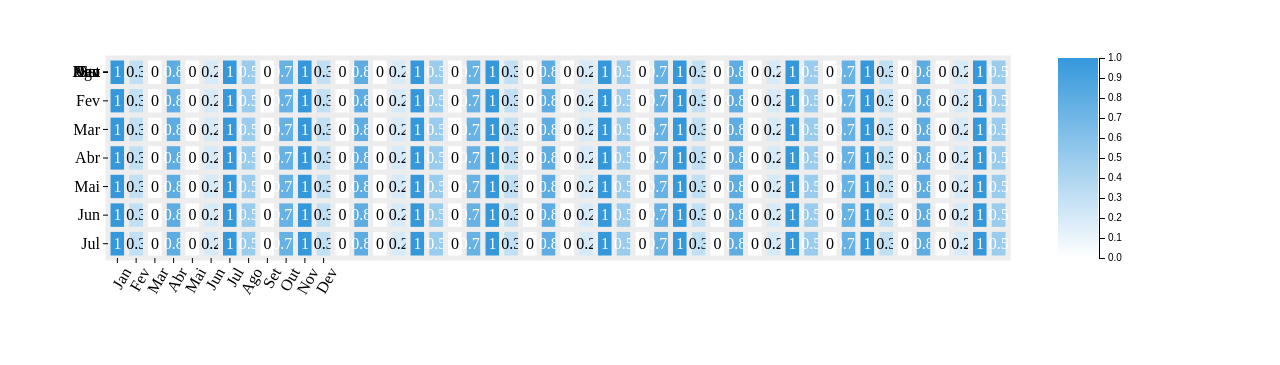
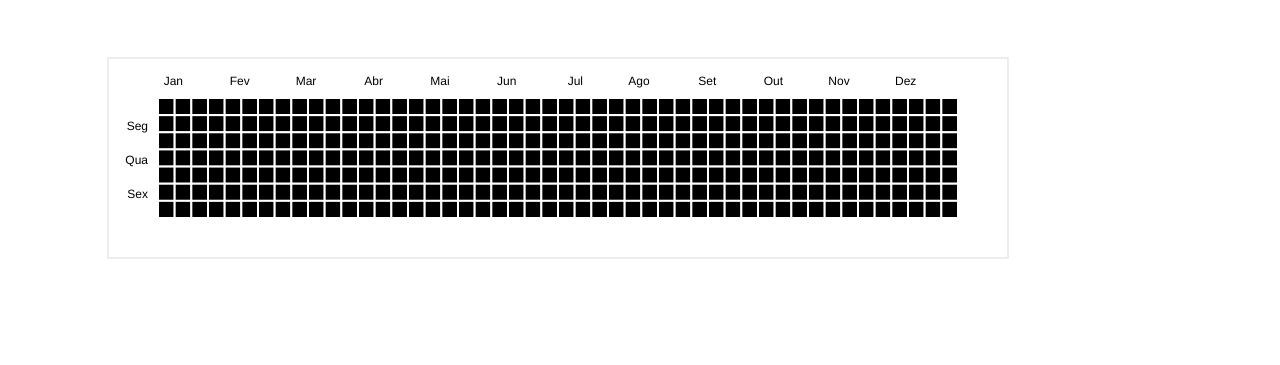
Before and after one commit to tsleolima/gitGraphs, a plain HTML site: page index.html in a window 1280 px wide. Drawn offline with nearby package versions, Linux system fonts and the light colour scheme.

Commit message:
refatorando e deixando mais bonito

```diff
--- a/index.html
+++ b/index.html
@@ -4,7 +4,7 @@
 <head>
     <meta charset="UTF-8">
     <meta name="viewport" content="width=device-width, initial-scale=1.0">
-    <title>Correlation Matrix</title>
+    <title>Gráfico GitHub-D3</title>
     <link rel="stylesheet" type="text/css" href="style.css" />
     <script type="text/javascript" src="https://cdnjs.cloudflare.com/ajax/libs/d3/3.5.17/d3.min.js"></script>
 </head>
@@ -16,26 +16,25 @@
 
     <script>
         var correlationMatrix = [
-            [1, 0.3, 0, 0.8, 0, 0.2, 1, 0.5, 0, 0.75,1, 0.3, 0, 0.8, 0, 0.2, 1, 0.5, 0, 0.75,1, 0.3, 0, 0.8, 0, 0.2, 1, 0.5, 0, 0.75,1, 0.3, 0, 0.8, 0, 0.2, 1, 0.5, 0, 0.75,1, 0.3, 0, 0.8, 0, 0.2, 1, 0.5],
-            [1, 0.3, 0, 0.8, 0, 0.2, 1, 0.5, 0, 0.75,1, 0.3, 0, 0.8, 0, 0.2, 1, 0.5, 0, 0.75,1, 0.3, 0, 0.8, 0, 0.2, 1, 0.5, 0, 0.75,1, 0.3, 0, 0.8, 0, 0.2, 1, 0.5, 0, 0.75,1, 0.3, 0, 0.8, 0, 0.2, 1, 0.5],
-            [1, 0.3, 0, 0.8, 0, 0.2, 1, 0.5, 0, 0.75,1, 0.3, 0, 0.8, 0, 0.2, 1, 0.5, 0, 0.75,1, 0.3, 0, 0.8, 0, 0.2, 1, 0.5, 0, 0.75,1, 0.3, 0, 0.8, 0, 0.2, 1, 0.5, 0, 0.75,1, 0.3, 0, 0.8, 0, 0.2, 1, 0.5],
-            [1, 0.3, 0, 0.8, 0, 0.2, 1, 0.5, 0, 0.75,1, 0.3, 0, 0.8, 0, 0.2, 1, 0.5, 0, 0.75,1, 0.3, 0, 0.8, 0, 0.2, 1, 0.5, 0, 0.75,1, 0.3, 0, 0.8, 0, 0.2, 1, 0.5, 0, 0.75,1, 0.3, 0, 0.8, 0, 0.2, 1, 0.5],
-            [1, 0.3, 0, 0.8, 0, 0.2, 1, 0.5, 0, 0.75,1, 0.3, 0, 0.8, 0, 0.2, 1, 0.5, 0, 0.75,1, 0.3, 0, 0.8, 0, 0.2, 1, 0.5, 0, 0.75,1, 0.3, 0, 0.8, 0, 0.2, 1, 0.5, 0, 0.75,1, 0.3, 0, 0.8, 0, 0.2, 1, 0.5],
-            [1, 0.3, 0, 0.8, 0, 0.2, 1, 0.5, 0, 0.75,1, 0.3, 0, 0.8, 0, 0.2, 1, 0.5, 0, 0.75,1, 0.3, 0, 0.8, 0, 0.2, 1, 0.5, 0, 0.75,1, 0.3, 0, 0.8, 0, 0.2, 1, 0.5, 0, 0.75,1, 0.3, 0, 0.8, 0, 0.2, 1, 0.5],
-            [1, 0.3, 0, 0.8, 0, 0.2, 1, 0.5, 0, 0.75,1, 0.3, 0, 0.8, 0, 0.2, 1, 0.5, 0, 0.75,1, 0.3, 0, 0.8, 0, 0.2, 1, 0.5, 0, 0.75,1, 0.3, 0, 0.8, 0, 0.2, 1, 0.5, 0, 0.75,1, 0.3, 0, 0.8, 0, 0.2, 1, 0.5]
+            [1, 0.3, 0, 0.8, 0, 0.2, 1, 0.5, 0, 0.75, 1, 0.3, 0, 0.8, 0, 0.2, 1, 0.5, 0, 0.75, 1, 0.3, 0, 0.8, 0, 0.2, 1, 0.5, 0, 0.75, 1, 0.3, 0, 0.8, 0, 0.2, 1, 0.5, 0, 0.75, 1, 0.3, 0, 0.8, 0, 0.2, 1, 0.5],
+            [1, 0.3, 0, 0.8, 0, 0.2, 1, 0.5, 0, 0.75, 1, 0.3, 0, 0.8, 0, 0.2, 1, 0.5, 0, 0.75, 1, 0.3, 0, 0.8, 0, 0.2, 1, 0.5, 0, 0.75, 1, 0.3, 0, 0.8, 0, 0.2, 1, 0.5, 0, 0.75, 1, 0.3, 0, 0.8, 0, 0.2, 1, 0.5],
+            [0.5, 0.3, 0, 0.8, 0, 0.2, 1, 0.5, 0, 0.75, 1, 0.3, 0, 0.8, 0, 0.2, 1, 0.5, 0, 0.75, 1, 0.3, 0, 0.8, 0, 0.2, 1, 0.5, 0, 0.75, 1, 0.3, 0, 0.8, 0, 0.2, 1, 0.5, 0, 0.75, 1, 0.3, 0, 0.8, 0, 0.2, 1, 0.5],
+            [0.7, 0.3, 0, 0.8, 0, 0.2, 1, 0.5, 0, 0.75, 1, 0.3, 0, 0.8, 0, 0.2, 1, 0.5, 0, 0.75, 1, 0.3, 0, 0.8, 0, 0.2, 1, 0.5, 0, 0.75, 1, 0.3, 0, 0.8, 0, 0.2, 1, 0.5, 0, 0.75, 1, 0.3, 0, 0.8, 0, 0.2, 1, 0.5],
+            [1, 0.3, 0, 0.8, 0, 0.2, 1, 0.5, 0, 0.75, 1, 0.3, 0, 0.8, 0, 0.2, 1, 0.5, 0, 0.75, 1, 0.3, 0, 0.8, 0, 0.2, 1, 0.5, 0, 0.75, 1, 0.3, 0, 0.8, 0, 0.2, 1, 0.5, 0, 0.75, 1, 0.3, 0, 0.8, 0, 0.2, 1, 0.5],
+            [0.2, 0.3, 0, 0.8, 0, 0.2, 1, 0.5, 0, 0.75, 1, 0.3, 0, 0.8, 0, 0.2, 1, 0.5, 0, 0.75, 1, 0.3, 0, 0.8, 0, 0.2, 1, 0.5, 0, 0.75, 1, 0.3, 0, 0.8, 0, 0.2, 1, 0.5, 0, 0.75, 1, 0.3, 0, 0.8, 0, 0.2, 1, 0.5],
+            [0.4, 0.3, 0, 0.8, 0, 0.2, 1, 0.5, 0, 0.75, 1, 0.3, 0, 0.8, 0, 0.2, 1, 0.5, 0, 0.75, 1, 0.3, 0, 0.8, 0, 0.2, 1, 0.5, 0, 0.75, 1, 0.3, 0, 0.8, 0, 0.2, 1, 0.5, 0, 0.75, 1, 0.3, 0, 0.8, 0, 0.2, 1, 0.5]
         ];
 
-        var labelsMeses = ['Jan', 'Fev', 'Mar', 'Abr', 'Mai', 'Jun', 'Jul', 'Ago', 'Set', 'Out','Nov','Dev'];
-        var labelsDias = ['Seg','Ter','Qua','Qui','Sex','Sab','Dom']
+        var labelsMeses = ['Jan', 'Fev', 'Mar', 'Abr', 'Mai', 'Jun', 'Jul', 'Ago', 'Set', 'Out', 'Nov', 'Dez'];
+        var labelsDias = ['Seg', 'Qua', 'Sex']
         Matrix({
             container: '#container',
             data: correlationMatrix,
             labelsMeses: labelsMeses,
             labelsDias: labelsDias,
-            start_color: '#ffffff',
-            end_color: '#3498db'
+            start_color: '#ebedf0',
+            end_color: '#196127'
         });
-
     </script>
 </body>
 
--- a/main.js
+++ b/main.js
@@ -5,10 +5,9 @@ function Matrix(options) {
 		data = options.data,
 		container = options.container,
 		labelsData = options.labelsMeses,
+		labelsDias = options.labelsDias,
 		startColor = options.start_color,
 		endColor = options.end_color;
-
-	var widthLegend = 100;
 
 	if (!data) {
 		throw new Error('Please pass data');
@@ -34,48 +33,43 @@ function Matrix(options) {
 		.attr("transform", "translate(" + margin.left + "," + margin.top + ")");
 
 	var background = svg.append("rect")
-		.style("stroke", "black")
+		.style("stroke", "#ebedf0")
+		.style("fill", "white")
 		.style("stroke-width", "2px")
 		.attr("width", width)
 		.attr("height", height);
 
 	var x = d3.scale.ordinal()
 		.domain(d3.range(numcols))
-		.rangeBands([0, width]);
+		.rangeBands([30, width - 70]);
 
 	var y = d3.scale.ordinal()
 		.domain(d3.range(numrows))
-		.rangeBands([0, height]);
+		.rangeBands([20, height - 60]);
 
 	var colorMap = d3.scale.linear()
-		.domain([minValue, maxValue])
-		.range([startColor, endColor]);
+		.domain([1, 100])
+		.interpolate(d3.interpolateHcl)
+		.range([d3.rgb("#ebe	df0"), d3.rgb('196127')]);
 
 	var row = svg.selectAll(".row")
 		.data(data)
 		.enter().append("g")
 		.attr("class", "row")
-		.attr("transform", function (d, i) { return "translate(0," + y(i) + ")"; });
+		.attr("transform", function (d, i) { return "translate(20," + y(i) + ")"; });
 
 	var cell = row.selectAll(".cell")
 		.data(function (d) { return d; })
 		.enter().append("g")
 		.attr("class", "cell")
-		.attr("transform", function (d, i) { return "translate(" + x(i) + ", 0)"; });
+		.attr("transform", function (d, i) { return "translate(" + x(i) + ", 20)"; });
+
 	cell.append('rect')
 		.attr("width", x.rangeBand())
 		.attr("height", y.rangeBand())
-		.style("stroke-width", 5)
-		.style('stroke', '#ededed');
-
-	cell.append("text")
-		.attr("dy", ".32em")
-		.attr("x", x.rangeBand() / 2)
-		.attr("y", y.rangeBand() / 2)
-		.attr("text-anchor", "middle")
-		.style("fill", function (d, i) { return d >= maxValue / 2 ? 'white' : 'black'; })
-		.text(function (d, i) { return d; });
-
+		.style("stroke-width", 2)
+		.style('stroke', '#ebedf0')
+		.style('stroke', 'white');
 	row.selectAll(".cell")
 		.data(function (d, i) { return data[i]; })
 		.style("fill", colorMap);
@@ -87,89 +81,28 @@ function Matrix(options) {
 		.data(labelsData)
 		.enter().append("g")
 		.attr("class", "column-label")
-	    .attr("transform", function(d, i) { return "translate(" + x(i) + "," + height + ")"; });
-
-	columnLabels.append("line")
-		.style("stroke", "black")
-	    .style("stroke-width", "1px")
-	    .attr("x1", x.rangeBand() / 2)
-	    .attr("x2", x.rangeBand() / 2)
-	    .attr("y1", 0)
-	    .attr("y2", 5);
+		.attr("transform", function (d, i) { return "translate(" + x(i * 4) + "," + height + ")"; });
 
 	columnLabels.append("text")
-	    .attr("x", 0)
-	    .attr("y", y.rangeBand() / 2)
+		.attr("x", 40)
+		.attr("y", y.rangeBand())
 		.attr("dy", ".82em")
 		.attr("text-anchor", "end")
-	    .attr("transform", "rotate(-60)")
-	    .text(function(d, i) { return d; });
+		.attr("transform", "rotate(0)")
+		.attr("transform", "translate(5,-200)")
+		.text(function (d, i) { return d; });
 
 	var rowLabels = labels.selectAll(".row-label")
-	    .data(labelsData)
+		.data(labelsDias)
 		.enter().append("g")
 		.attr("class", "row-label")
-	    .attr("transform", function(d, i) { return "translate(" + 0 + "," + y(i) + ")"; });
-
-	rowLabels.append("line")
-		.style("stroke", "black")
-	    .style("stroke-width", "1px")
-	    .attr("x1", 0)
-	    .attr("x2", -5)
-	    .attr("y1", y.rangeBand() / 2)
-	    .attr("y2", y.rangeBand() / 2);
+		.attr("transform", function (d, i) { return "translate(" + 0 + "," + y(i * 2) + ")"; });
 
 	rowLabels.append("text")
-	    .attr("x", -8)
-	    .attr("y", y.rangeBand() / 2)
+		.attr("x", 40)
+		.attr("y", y.rangeBand() * 2.8)
 		.attr("dy", ".32em")
 		.attr("text-anchor", "end")
-	    .text(function(d, i) { return d; });
-
-	var key = d3.select("#legend")
-		.append("svg")
-		.attr("width", widthLegend)
-		.attr("height", height + margin.top + margin.bottom);
-
-	var legend = key
-		.append("defs")
-		.append("svg:linearGradient")
-		.attr("id", "gradient")
-		.attr("x1", "100%")
-		.attr("y1", "0%")
-		.attr("x2", "100%")
-		.attr("y2", "100%")
-		.attr("spreadMethod", "pad");
-
-	legend
-		.append("stop")
-		.attr("offset", "0%")
-		.attr("stop-color", endColor)
-		.attr("stop-opacity", 1);
-
-	legend
-		.append("stop")
-		.attr("offset", "100%")
-		.attr("stop-color", startColor)
-		.attr("stop-opacity", 1);
-
-	key.append("rect")
-		.attr("width", widthLegend / 2 - 10)
-		.attr("height", height)
-		.style("fill", "url(#gradient)")
-		.attr("transform", "translate(0," + margin.top + ")");
-
-	var y = d3.scale.linear()
-		.range([height, 0])
-		.domain([minValue, maxValue]);
-
-	var yAxis = d3.svg.axis()
-		.scale(y)
-		.orient("right");
-
-	key.append("g")
-		.attr("class", "y axis")
-		.attr("transform", "translate(41," + margin.top + ")")
-		.call(yAxis)
+		.text(function (d, i) { return d; });
 
 }
--- a/style.css
+++ b/style.css
@@ -1,9 +1,8 @@
-.axis text {
-    font: 10px sans-serif;
+body {
+    font-family: Helvetica,Arial,sans-serif,"Apple Color Emoji","Segoe UI Emoji","Segoe UI Symbol";
+    font-size: 14px;
+    line-height: 1.5;
+    color: #24292e;
+    background-color: #fff;
+    font-size: 12px;
 }
-
-.axis line, .axis path {
-    fill: none;
-    stroke: #000;
-    shape-rendering: crispEdges;
-}
```
Lines whose indentation alone changed are shown as unchanged.
